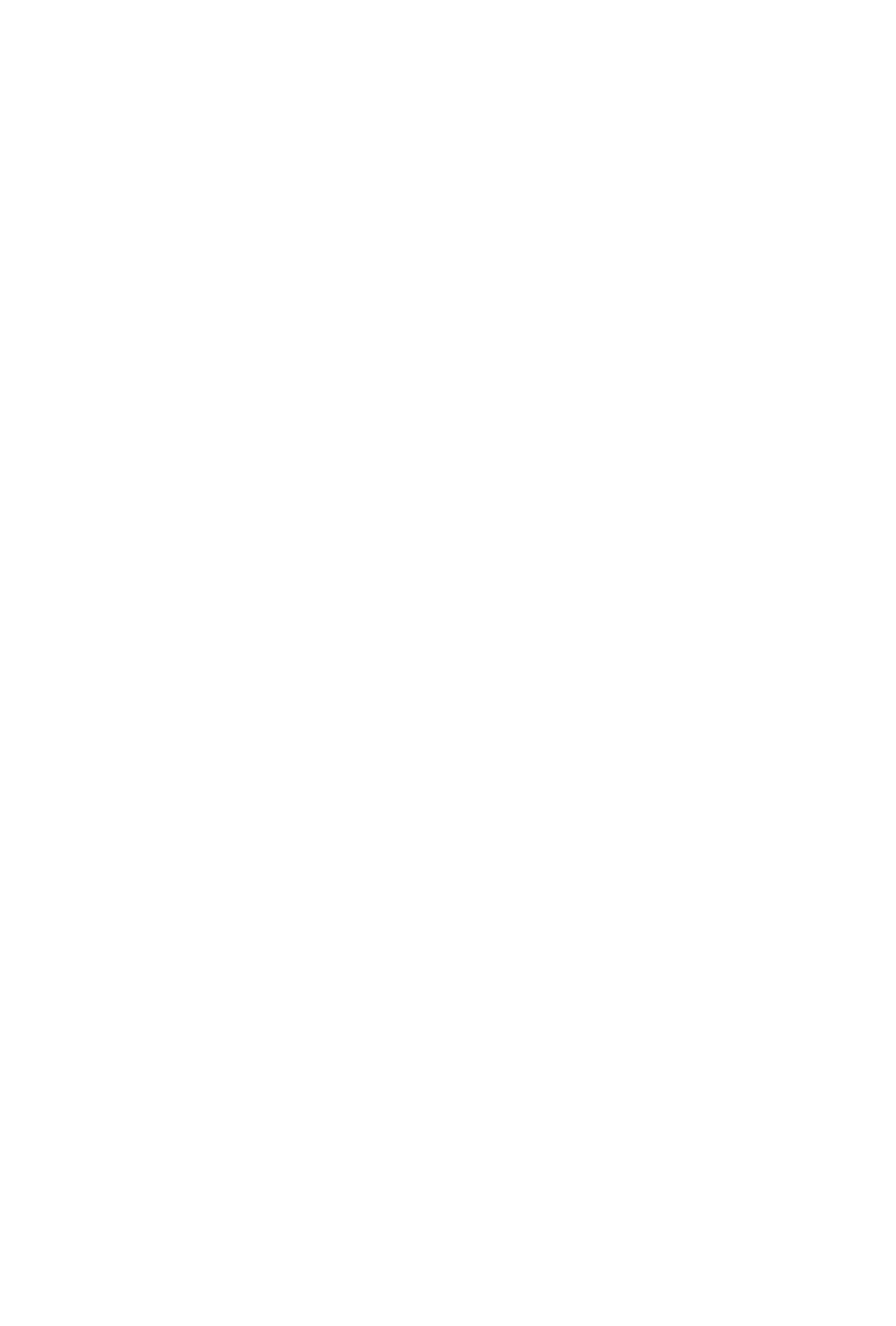
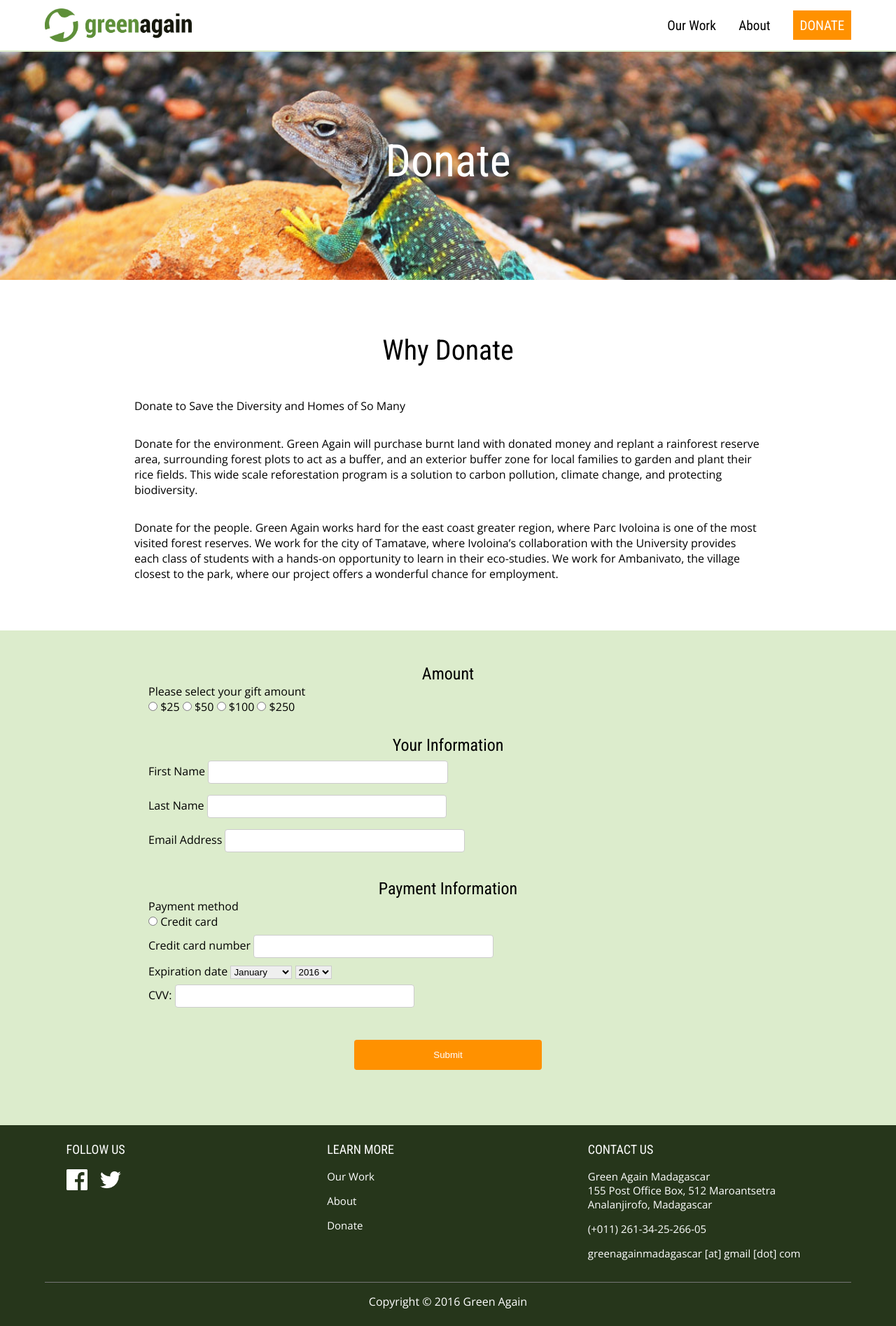
Before and after one commit to josh-mutian/green-again-website, a PHP site: page /donate in a window 1280 px wide. Before the commit the page is empty. Shown: the whole page at 70% size. Before the commit the page ends 800 px from the top, so only its background shows below. Run offline with PHP 8.4, Linux system fonts and the light colour scheme.

Commit message:
created donate page

```diff
--- a/donate/donate.css
+++ b/donate/donate.css
@@ -0,0 +1,66 @@
+#donation-form {
+    background-color: #DCECCC;
+}
+
+
+.fieldset {
+	padding: 0px 10px 10px 10px;
+	margin: 10px 10px 20px 10px;
+	border: none;
+	text-align: left
+}
+
+#info {
+	text-align: left;
+}
+
+#payment {
+	vertical-align: right;
+}
+
+.donate-section-title {
+	font-family: 'Roboto Condensed', sans-serif;
+    color: #000000;
+    text-align: center;
+    font-size: 1.5em;
+}
+
+input[type=text]{
+    width: 40%;
+    padding: 8px 18px;
+    margin: 8px 0;
+    display: inline-block;
+    border: 1px solid #ccc;
+    border-radius: 4px;
+    box-sizing: border-box;*/
+    vertical-align: left;
+}
+
+input[type=text]:focus {
+    outline: none;
+    border: 3px solid #555;
+}
+
+select {
+	border: 1px solid #ccc;
+}
+
+/*input[type=radio] {
+    display: none;
+}*/
+
+
+input[type=submit] {
+    width: 30%;
+    background-color: #FF9100;
+    color: white;
+    padding: 14px 20px;
+    margin: 8px 0 40px 0;
+    border: none;
+    border-radius: 4px;
+    cursor: pointer;
+}
+
+input[type=submit]:hover {
+    background-color: #FF6D00;
+}
--- a/donate/index.php
+++ b/donate/index.php
@@ -0,0 +1,111 @@
+<!DOCTYPE HTML>
+<html lang='en-us'>
+
+<head>
+
+    <?php
+        $preamble = $_SERVER['DOCUMENT_ROOT']."/public/public_preamble.php";
+        include_once($preamble);
+    ?>
+
+    <meta name='description' content='Official website for Green Again.'>
+    <link rel='stylesheet' type='text/css' href='donate.css'>
+    <title>Green Again | Donate</title>
+</head>
+
+<body>
+    <?php
+        $navbar = $_SERVER['DOCUMENT_ROOT']."/navbar/navbar.php";
+        include_once($navbar);
+    ?>
+    <div id='top' class='height-half' style='background-image: url(/img_src/work_cover.jpg)'>
+        <p style='top: 60%'>
+            <span class='headline-size'>Donate</span>
+            <br><br>
+        </p>
+    </div>
+
+     <div class='section-container first-sec'>
+        <div class='section-title title-size'>Why Donate</div>
+        <p>Donate to Save the Diversity and Homes of So Many</p>
+        <p>Donate for the environment. Green Again will purchase burnt land with donated money and replant a rainforest reserve area, surrounding forest plots to act as a buffer, and an exterior buffer zone for local families to garden and plant their rice fields. This wide scale reforestation program is a solution to carbon pollution, climate change, and protecting biodiversity.</p>
+        <p>Donate for the people. Green Again works hard for the east coast greater region, where Parc Ivoloina is one of the most visited forest reserves. We work for the city of Tamatave, where Ivoloina’s collaboration with the University provides each class of students with a hands-on opportunity to learn in their eco-studies. We work for Ambanivato, the village closest to the park, where our project offers a wonderful chance for employment.</p>
+    </div>
+
+
+    <div class='green-back section-container' id='donation-form'>
+        <!-- <div class='section-title title-size'>Highlights</div> -->
+        <form> <!-- action="" -->
+            <fieldset class='fieldset'>
+                <legend class='donate-section-title'>Amount</legend>
+                <p> Please select your gift amount</p>
+                <input type="radio" name="amount" value="twenty-five"> $25
+                <input type="radio" name="amount" value="fifty"> $50
+                <input type="radio" name="amount" value="hundred"> $100
+                <input type="radio" name="amount" value="two-hundred-fifty"> $250
+            </fieldset>
+
+            <fieldset class='fieldset' id='info'>
+                <legend class='donate-section-title'>Your Information</legend>
+                First Name
+                <input type="text" name="firstname"><br>
+                Last Name
+                <input type="text" name="lastname"><br>
+                Email Address
+                <input type="text" name="email"><br>
+            </fieldset>
+
+            <fieldset class='fieldset' id='payment'>
+                <legend class='donate-section-title'>Payment Information</legend>
+                Payment method <br>
+                <input type="radio" name="method" value="creditcard"> Credit card<br>
+
+                Credit card number
+                <input type="text" name="card"><br>
+                Expiration date
+                <select name="Month">
+                  <option value="January">January</option>
+                  <option value="February">February</option>
+                  <option value="March">March</option>
+                  <option value="April">April</option>
+                  <option value="May">May</option>
+                  <option value="June">June</option>
+                  <option value="July">July</option>
+                  <option value="August">August</option>
+                  <option value="September">September</option>
+                  <option value="October">October</option>
+                  <option value="November">November</option>
+                  <option value="December">December</option>
+                </select>
+                <select name="Year">
+                  <option value="2016">2016</option>
+                  <option value="2017">2017</option>
+                  <option value="2018">2018</option>
+                  <option value="2019">2019</option>
+                  <option value="2020">2020</option>
+                  <option value="2021">2021</option>
+                  <option value="2022">2022</option>
+                  <option value="2023">2023</option>
+                </select>
+                <br>
+
+                CVV:
+                <input type="text" name="cvv"><br>
+
+            </fieldset>
+
+            <input type="submit" value="Submit">
+        </form>
+    </div>
+
+    <?php
+        $footer = $_SERVER['DOCUMENT_ROOT']."/footer/footer.php";
+        include_once($footer);
+        $scripts = $_SERVER['DOCUMENT_ROOT']."/public/public_scripts.php";
+        include_once($scripts);
+    ?>
+
+    <script src='donate.js'></script>
+
+</body>
+</html>
--- a/footer/footer.php
+++ b/footer/footer.php
@@ -9,7 +9,8 @@
         <p class='footer_title'>LEARN MORE</p>
         <a class='white' href='/work'><p>Our Work</p></a>
         <a class='white' href='/about'><p>About</p></a>
-        <a class='white' href='https://www.paypal.com/cgi-bin/webscr?cmd=_donations&business=SJQDUHJ9MWVRS&lc=US&item_name=Green%20Again%20Madagascar&item_number=Ivoloina%20Park%20Project&currency_code=USD&bn=PP%2dDonationsBF%3abtn_donateCC_LG%2egif%3aNonHosted' target="_blank"><p>Donate</p></a>
+        <!-- <a class='white' href='https://www.paypal.com/cgi-bin/webscr?cmd=_donations&business=SJQDUHJ9MWVRS&lc=US&item_name=Green%20Again%20Madagascar&item_number=Ivoloina%20Park%20Project&currency_code=USD&bn=PP%2dDonationsBF%3abtn_donateCC_LG%2egif%3aNonHosted' target="_blank"><p>Donate</p></a> -->
+        <a class='white' href='/donate' ><p>Donate</p></a>
     </div>
     <div class='footer_section triptych' id='contact'>
         <p class='footer_title'>CONTACT US</p>
--- a/index.php
+++ b/index.php
@@ -68,7 +68,9 @@
                 <p class='stat-desc'>wild-nursery trees ready for planting</p>
             </div>
         </div>
-        <a href='https://www.paypal.com/cgi-bin/webscr?cmd=_donations&business=SJQDUHJ9MWVRS&lc=US&item_name=Green%20Again%20Madagascar&item_number=Ivoloina%20Park%20Project&currency_code=USD&bn=PP%2dDonationsBF%3abtn_donateCC_LG%2egif%3aNonHosted'><div class='button vertical-center' target="_blank">DONATE</div></a>
+        <!-- <a href='https://www.paypal.com/cgi-bin/webscr?cmd=_donations&business=SJQDUHJ9MWVRS&lc=US&item_name=Green%20Again%20Madagascar&item_number=Ivoloina%20Park%20Project&currency_code=USD&bn=PP%2dDonationsBF%3abtn_donateCC_LG%2egif%3aNonHosted'><div class='button vertical-center' target="_blank">DONATE</div></a> -->
+        <a href='/donate'><div class='button vertical-center' target="_blank">DONATE</div></a>
+
     </div>
 
     <div class='green-back section-container' id='learn-more'>
--- a/navbar/navbar.php
+++ b/navbar/navbar.php
@@ -4,7 +4,8 @@
     <div id='nav-container'>
         <a href='/work'><div class='nav-item vertical-center'>Our Work</div></a>
         <a href='/about'><div class='nav-item vertical-center'>About</div></a>
-        <a href='https://www.paypal.com/cgi-bin/webscr?cmd=_donations&business=SJQDUHJ9MWVRS&lc=US&item_name=Green%20Again%20Madagascar&item_number=Ivoloina%20Park%20Project&currency_code=USD&bn=PP%2dDonationsBF%3abtn_donateCC_LG%2egif%3aNonHosted' target="_blank"><div class='button vertical-center' style='margin-left: 1.5em'>DONATE</div></a>
+        <!-- <a href='https://www.paypal.com/cgi-bin/webscr?cmd=_donations&business=SJQDUHJ9MWVRS&lc=US&item_name=Green%20Again%20Madagascar&item_number=Ivoloina%20Park%20Project&currency_code=USD&bn=PP%2dDonationsBF%3abtn_donateCC_LG%2egif%3aNonHosted' target="_blank"><div class='button vertical-center' style='margin-left: 1.5em'>DONATE</div></a> -->
+    	<a href='/donate' ><div class='button vertical-center' style='margin-left: 1.5em'>DONATE</div></a>
     </div>
 </div>
 <div id='nav-bar-shadow'></div>
```
